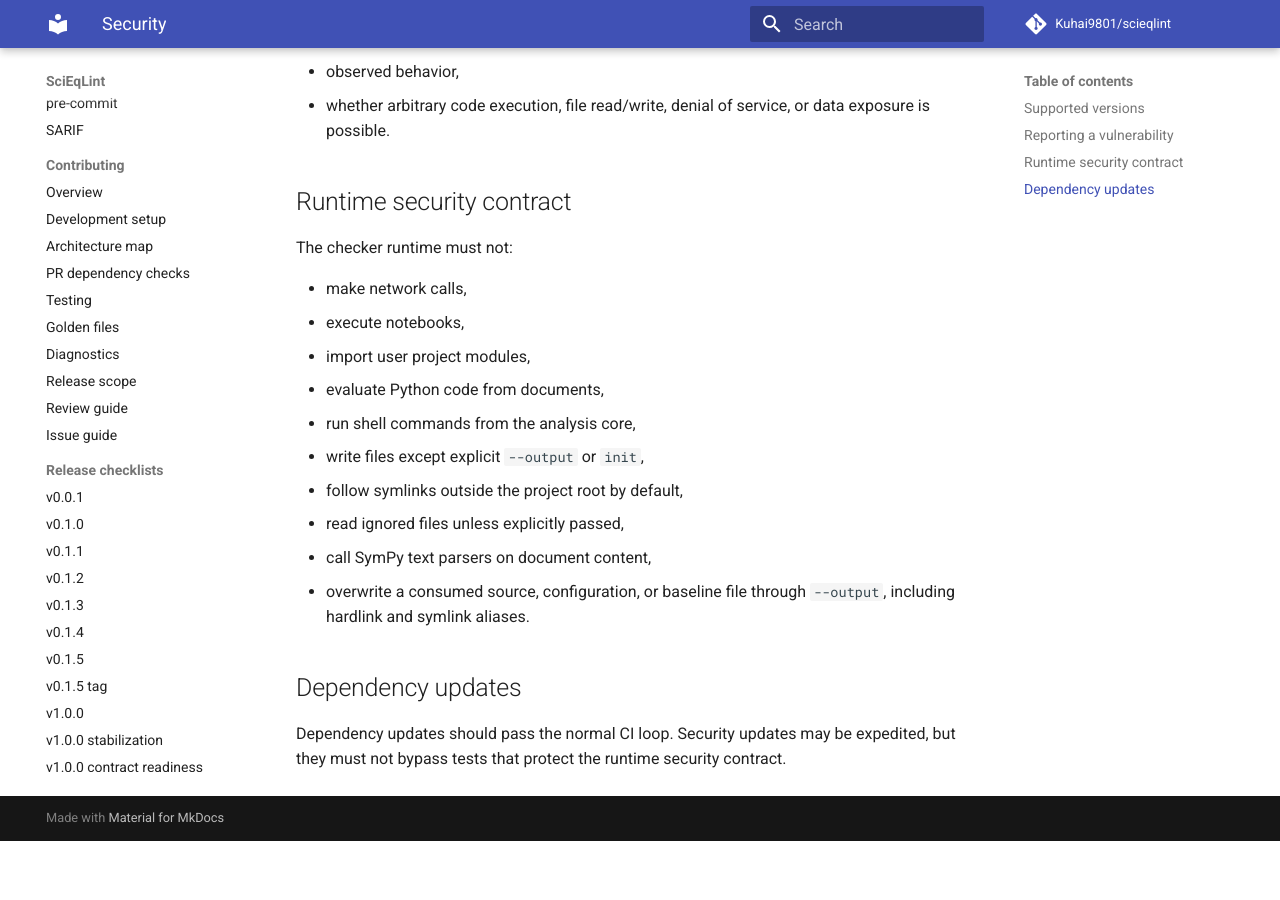
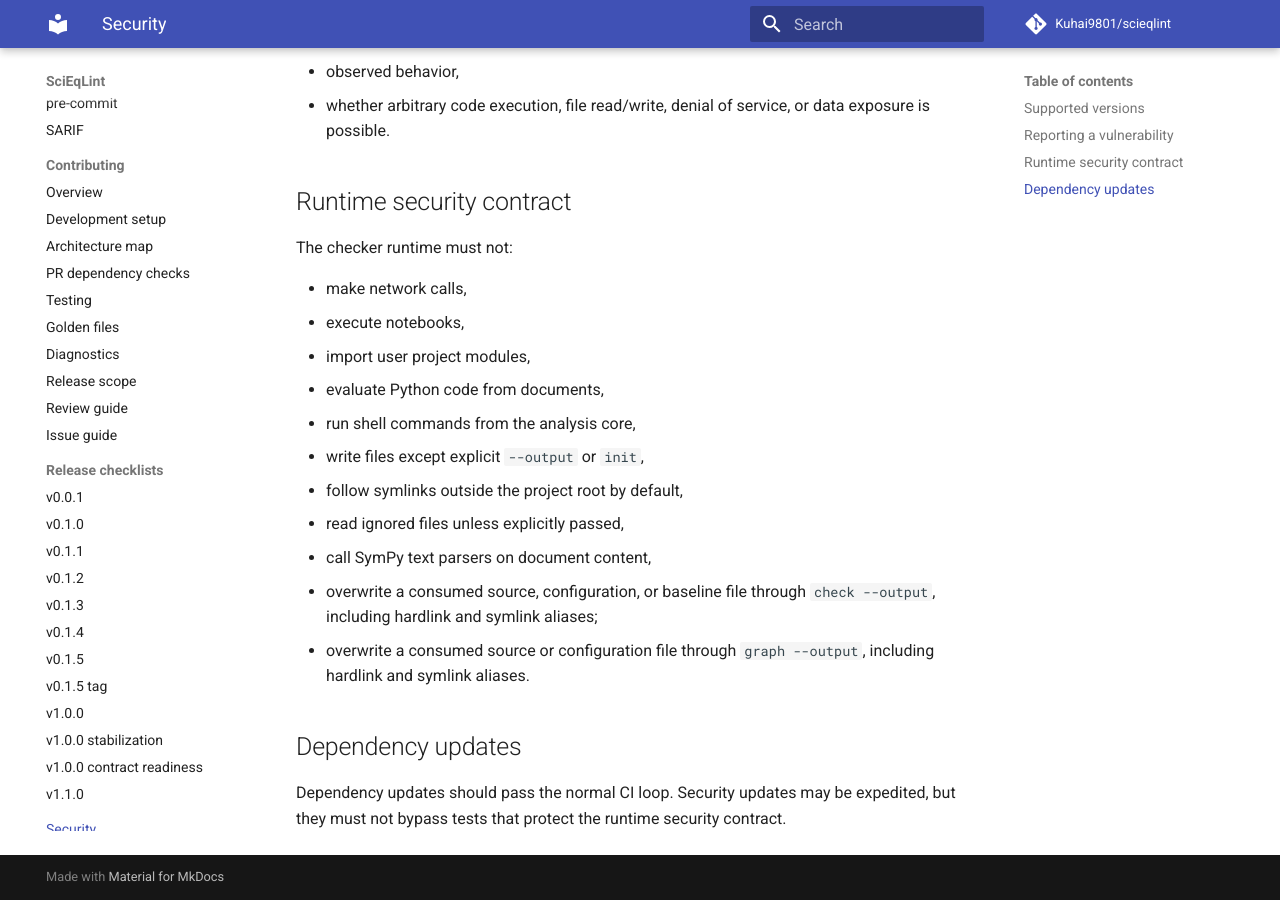
Before and after one commit to 1sgtpepper/scieqlint, an MkDocs documentation site: the page built from docs/security.md, in a window 1280 px wide and 900 px high, scrolled down 597 px. Built offline with MkDocs 1.6.1 and Material for MkDocs 9.7.7, drawn with Linux system fonts in a browser that asks for light colours; comment, search, counter and statistics services are not loaded; before the commit the page ends 1438 px from its top, so only the background shows below that.

Commit message:
Guard CLI output against input aliases

```diff
--- a/docs/security.md
+++ b/docs/security.md
@@ -34,7 +34,9 @@
 - follow symlinks outside the project root by default,
 - read ignored files unless explicitly passed,
 - call SymPy text parsers on document content,
-- overwrite a consumed source, configuration, or baseline file through `--output`,
+- overwrite a consumed source, configuration, or baseline file through `check
+  --output`, including hardlink and symlink aliases;
+- overwrite a consumed source or configuration file through `graph --output`,
   including hardlink and symlink aliases.
 
 ## Dependency updates
```
Also changed, not shown: CHANGELOG.md (+3 -2 lines), 1 other file.
